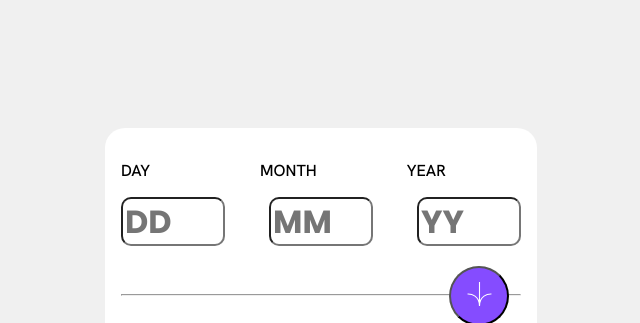
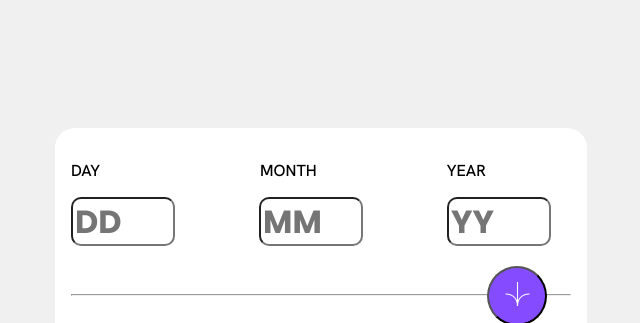
Before and after one commit to waltertaya/age-calculator-app-main, a plain HTML site: page index.html in a window 1280 px wide. Shown: the top 323 px of the page, without its empty margins (319-959 px from the left). Drawn offline with Linux system fonts and the light colour scheme.

Commit message:
frontend mentor js css and html projects

```diff
--- a/styles.css
+++ b/styles.css
@@ -75,7 +75,7 @@
         display: flex;
     }
     #attribution {
-        width: 400px;
+        width: 500px;
         height: auto;
         background-color: hsl(0, 0%, 100%);
         padding: 1rem;
@@ -99,15 +99,15 @@
         border-radius: 90px;
         position: absolute;
         top: 16.6rem;
-        margin-left: 20.5rem;
+        margin-left: 26rem;
     }
     .padd1 {
-        padding-left: 110px;
+        padding-left: 160px;
     }
     .padd2 {
-        padding-left: 90px;
+        padding-left: 130px;
     }
     #month , #year {
-        margin-left: 40px;
+        margin-left: 80px;
     }
   }
```
